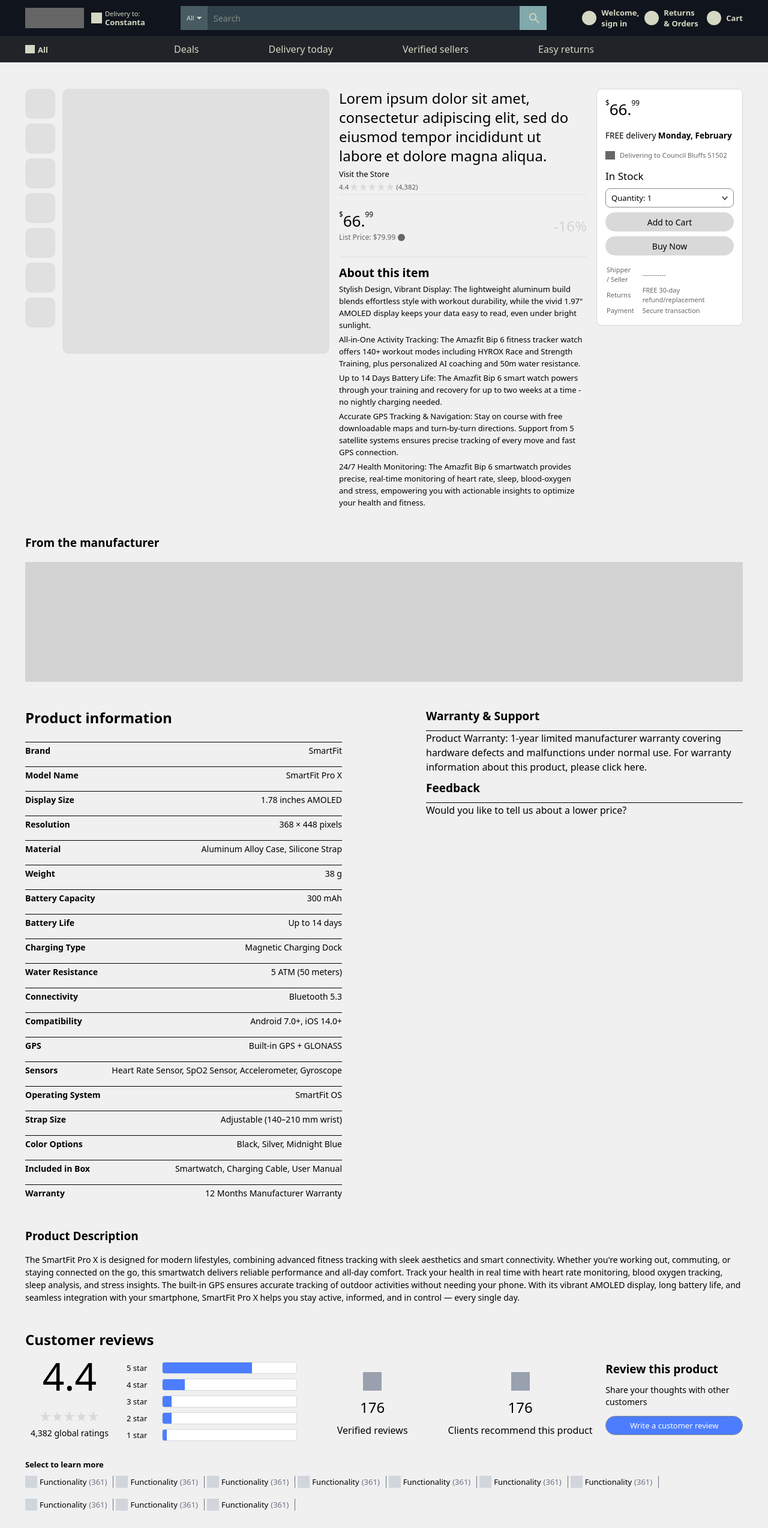
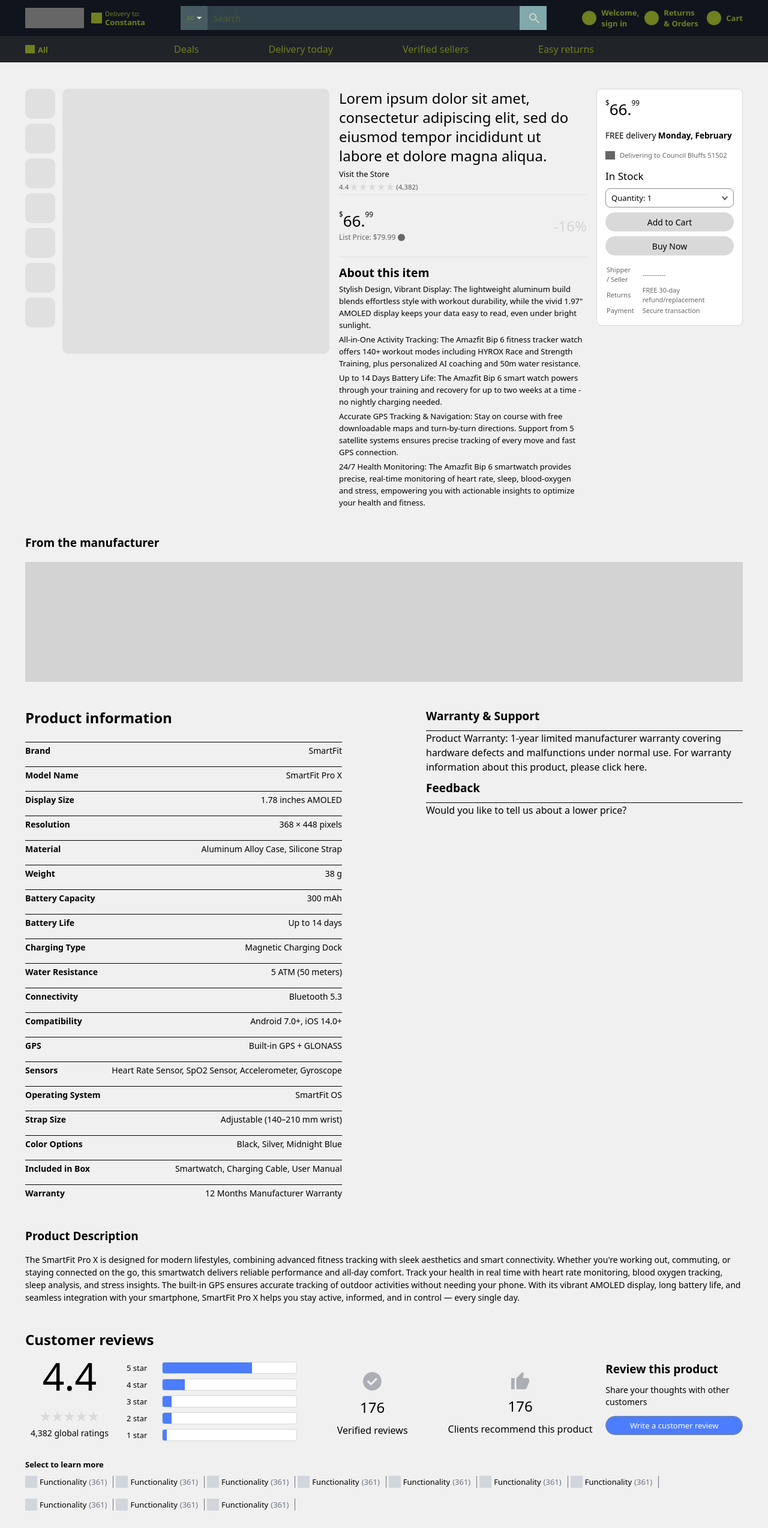
Before and after one commit to dimvxs/amazon_clone, a Next.js app in the folder frontend/: page /product in a window 1280 px wide. Shown: the top 2548 px of the page at 60% size. Built offline with nearby package versions, Linux system fonts and the light colour scheme.

Commit message:
add icons to ReviewStatCard component

```diff
--- a/frontend/app/globals.css
+++ b/frontend/app/globals.css
@@ -14,7 +14,7 @@
   --text-1: #666666;
   --interactive-1: #666666;
 
-  --color-1: #d4d8c2;
+  --color-1: #6e801f;
   --color-2: #202328;
   --color-3: #10141c;
   --color-4: #485b62;
--- a/frontend/components/ReviewSection.tsx
+++ b/frontend/components/ReviewSection.tsx
@@ -4,6 +4,10 @@
 import WriteReviewCTA from "./WriteReviewCTA";
 import ReviewStatCard from "./ReviewStatCard";
 import RatingBars from "./RatingBars";
+
+import checkCircle from "@/assets/icons/check_circle.svg";
+import thumbUp from "@/assets/icons/thumb_up.svg";
+
 interface Review {
   id: number;
   userName: string;
@@ -19,15 +23,20 @@
 }
 
 export default function ReviewSection({ reviews }: ReviewSectionProps) {
-
   return (
     <section className="text-default flex flex-col gap-[21px]">
       <h2 className="text-title-md">Customer reviews</h2>
       <div className="w-full flex flex-col layout-product-sm:flex-row items-stretch justify-between gap-[21px] ">
         <ReviewsRating />
-        <RatingBars/>
-        <ReviewStatCard value={176} label="Verified reviews" />
+        <RatingBars />
         <ReviewStatCard
+          iconSrc={checkCircle}
+          value={176}
+          label="Verified reviews"
+        />
+
+        <ReviewStatCard
+          iconSrc={thumbUp}
           value={176}
           label="Clients recommend this product"
           width="w-[300px]"
--- a/frontend/components/ReviewStatCard.tsx
+++ b/frontend/components/ReviewStatCard.tsx
@@ -1,21 +1,23 @@
+import Image from "next/image";
+
 interface StatCardProps {
-  icon?: React.ReactNode;
+  iconSrc?: string;
   value: string | number;
   label: string;
   width?: string;
 }
 
 export default function ReviewStatCard({
-  icon,
+  iconSrc,
   value,
   label,
   width = "w-[258px]",
 }: StatCardProps) {
   return (
     <div
-      className={`hidden layout-product-sm:flex flex-col items-center  ${width} py-[16.5px] gap-[18px]`}
+      className={`hidden layout-product-sm:flex flex-col items-center ${width} py-[16.5px] gap-[18px]`}
     >
-      {icon ?? <div className="w-[31px] h-[31px] bg-gray-400"></div>}
+      {iconSrc && <Image src={iconSrc} alt="icon" width={31} height={31} />}
       <p className="text-[24px] leading-[20px] text-center">{value}</p>
       <p className="text-[16px] leading-[20px] text-center">{label}</p>
     </div>
```
Also changed, not shown: frontend/assets/icons/check_circle.svg (added), frontend/assets/icons/thumb_up.svg (added).
